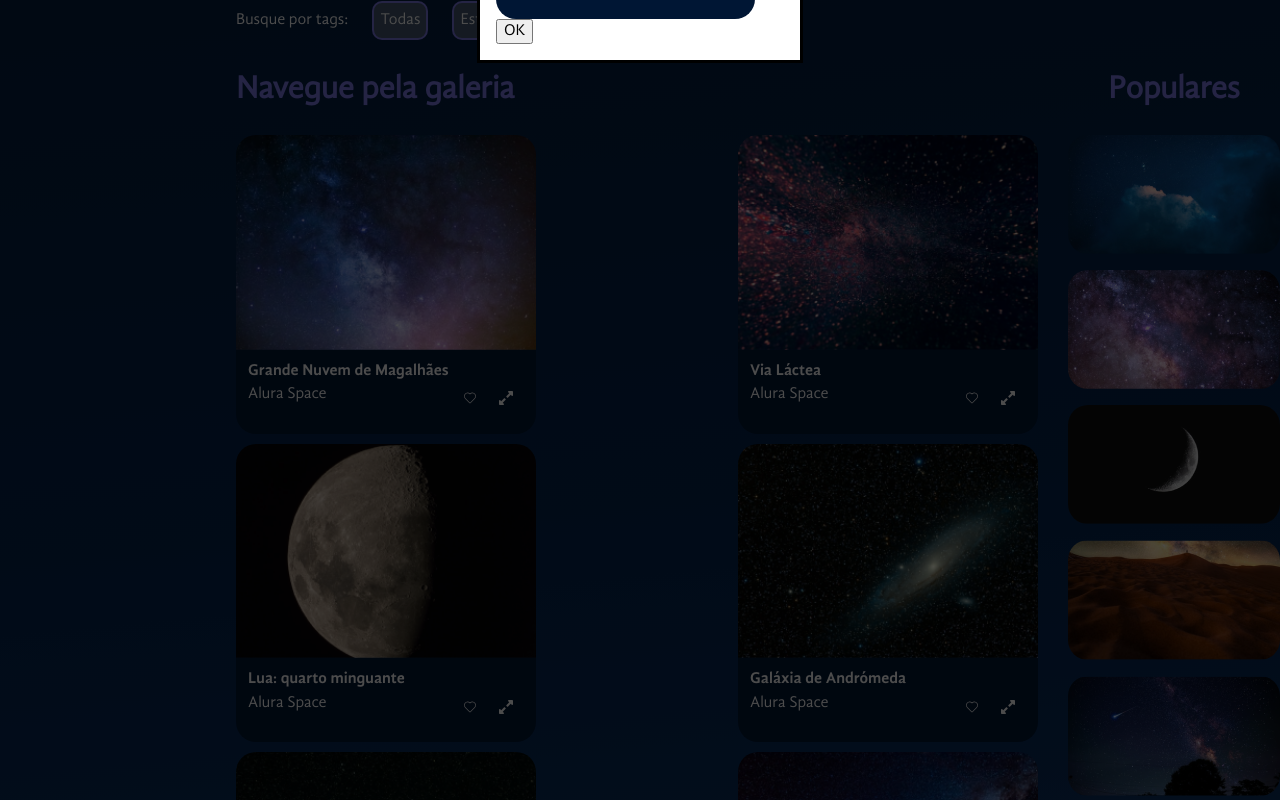
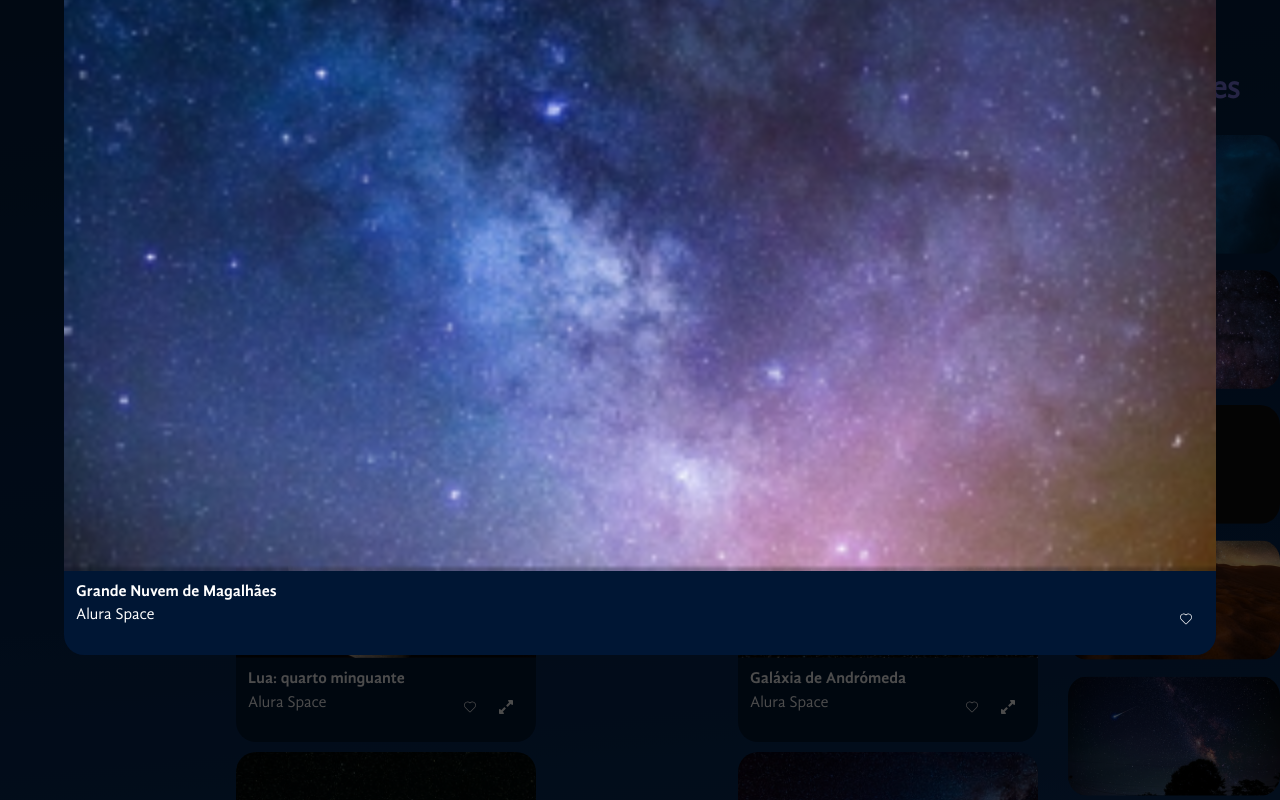
Before and after one commit to gabriielk0/space-app, a React (Vite) app: page / in a window 1280 px wide. Both pictures are taken after a click on the button 506 px from the left and 963 px from the top of the page. Shown: the part 563-1363 px from the top of the page. Built offline with nearby package versions, Linux system fonts and the light colour scheme.

Commit message:
Adicionando Modal

```diff
--- a/src/App.jsx
+++ b/src/App.jsx
@@ -38,9 +38,14 @@ const ConteudoGaleria = styled.section`
   flex-grow: 1;
 `;
 
+
+
 function App() {
   const [fotosDaGaleria, setFotosDaGaleria] = useState(Fotos);
   const [fotoSelecionada, setFotoSelecionada] = useState(null);
+  const fecharModal = () => {
+    setFotoSelecionada(null);
+  }
   return (
     <FundoGradiente>
       <EstilosGlobais />
@@ -57,7 +62,7 @@ function App() {
           </ConteudoGaleria>
         </Container>
       </AppContainer>
-      <ModalZoom foto={fotoSelecionada}/>
+      <ModalZoom foto={fotoSelecionada} aoFechar={fecharModal}/>
     </FundoGradiente>
   );
 }
--- a/src/componentes/Imagem/index.jsx
+++ b/src/componentes/Imagem/index.jsx
@@ -4,16 +4,19 @@ import { FaExpandAlt } from "react-icons/fa";
 
 /* eslint-disable react/prop-types */
 const Figure = styled.figure`
-  width: ${(props) => (props.$expandida ? "90%" : "460px")};
-  max-width: 300px;
+  width: ${(props) => (props.$expandida ? "90vw" : "460px")};
+  height: ${(props) => (props.$expandida ? "90vh" : "auto")};
+  max-width:${(props) => (props.$expandida ? "1152px" : "300px")};
   display: flex;
   flex-direction: column;
   margin: 0;
 `;
 
 const ImgEstilizada = styled.img`
-  max-width: 100%;
+  max-width: ${(props) => (props.$expandida ? "90vw" : "100%")};
+  max-height: ${(props) => (props.$expandida ? "90vh" : "auto")};
   border-radius: 20px 20px 0 0;
+  object-fit: contain;
 `;
 
 const FigCaptionEstilizada = styled.figcaption`
--- a/src/componentes/ModalZoom/index.jsx
+++ b/src/componentes/ModalZoom/index.jsx
@@ -1,5 +1,6 @@
 import styled from "styled-components";
 import Imagem from "../Imagem";
+import { IoCloseSharp } from "react-icons/io5";
 
 const Overlay = styled.div`
   background-color: rgba(0, 0, 0, 0.7);
@@ -11,21 +12,41 @@ const Overlay = styled.div`
 `
 
 const DialogEstilizado = styled.dialog`
+    background: transparent;
+    display: flex;
+    justify-content: center;
     position: absolute;
     top: 294px;
+    max-width: 100vw;
+    max-height: 100vh;
+    border: none;
+    padding: none;
+    margin: none;
+`
+
+const BotaoIcone = styled.button`
+  background-color: transparent;
+  border: none;
+  color: #FFFFFF;
+  position: absolute;
+  top: 20px;
+  right: 20px;
+  cursor: pointer;
 `
 
 /* eslint-disable react/prop-types */
-const ModalZoom = ({ foto }) => {
+const ModalZoom = ({ foto, aoFechar }) => {
   return (
     <>
       {foto && (
         <>
           <Overlay />
-          <DialogEstilizado open={!!foto}>
+          <DialogEstilizado open={!!foto} onClose={aoFechar}>
             <Imagem foto={foto} expandida={true} />
             <form method="dialog">
-              <button>OK</button>
+              <BotaoIcone formMethod="dialog">
+                <IoCloseSharp size={30}/>
+              </BotaoIcone>
             </form>
           </DialogEstilizado>
         </>
```
